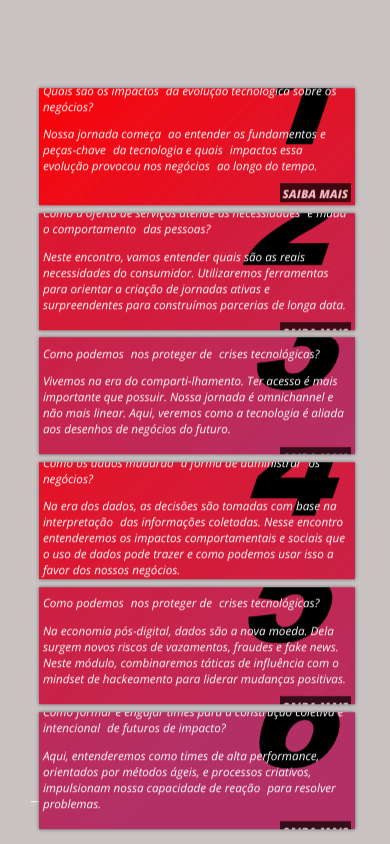
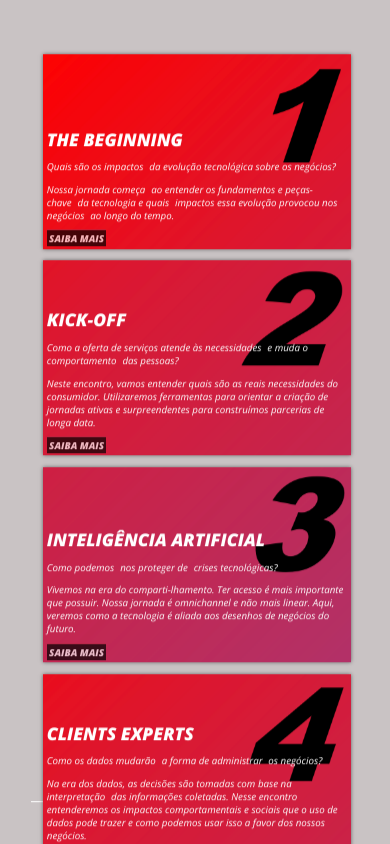
Before and after one commit to Azimolab/sd_ld_portal, a website: page index.html in a window 390 px wide. Drawn offline with nearby package versions, Linux system fonts and the light colour scheme.

Commit message:
Update style.css

```diff
--- a/style.css
+++ b/style.css
@@ -2177,7 +2177,7 @@
         width: 100%;
         height: 100%;
         left: 0%;
-        top: 5%;
+        top: 0%;
         opacity: 0;
         z-index: -1;
     }
@@ -2199,9 +2199,9 @@
     }
     .news-card2 {
         border: 0px solid aqua;
-        margin: 2rem;
+        margin: 3rem;
         position: relative;
-        height: 30rem;
+        height: 50rem;
         overflow: hidden;
         /*
 
@@ -2211,7 +2211,6 @@
         flex-basis: 25%;
 
         */
-        max-width: 100%;
         -webkit-box-shadow: 0 0 1rem rgba(0, 0, 0, 0.5);
         box-shadow: 0 0 1rem rgba(0, 0, 0, 0.5);
         -webkit-backface-visibility: hidden;
@@ -2240,7 +2239,6 @@
     }
     .news-card2__image {
         width: 100%;
-        height: 100%;
         display: block;
         -o-object-fit: cover;
         object-fit: cover;
@@ -2260,7 +2258,7 @@
         bottom: 0rem;
         width: 100%;
         padding: 1rem;
-        font-size: 3rem;
+        font-size: 2.5rem;
         font-weight: 800;
         font-style: italic;
         color: white;
@@ -2273,7 +2271,7 @@
         font-family: 'Open Sans', sans-serif;
         font-weight: 800;
         font-style: italic;
-        font-size: 4rem;
+        font-size: 4.5rem;
         margin-bottom: .5rem;
     }
     .news-card2__details-wrapper {
@@ -2282,7 +2280,7 @@
     }
     .news-card2:hover {}
     .news-card2__details-wrapper {
-        max-height: 20rem;
+        max-height: 30rem;
         opacity: 1;
     }
     .news-card2:hover .news-card2__text-wrapper {
@@ -2301,10 +2299,9 @@
         background: black;
         opacity: 0.7;
         color: white;
-        left: 77%;
         padding: 0.4rem 0.6rem;
         margin-top: 1rem;
-        font-size: 3rem;
+        font-size: 2.5rem;
         text-decoration: none;
         margin-left: auto;
         position: relative;
```
